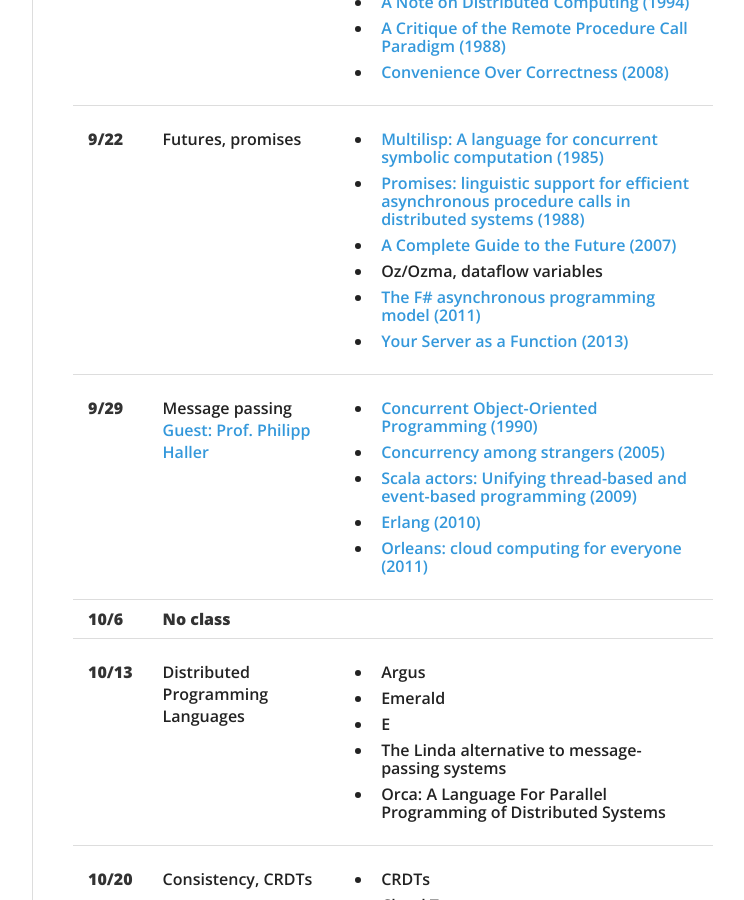
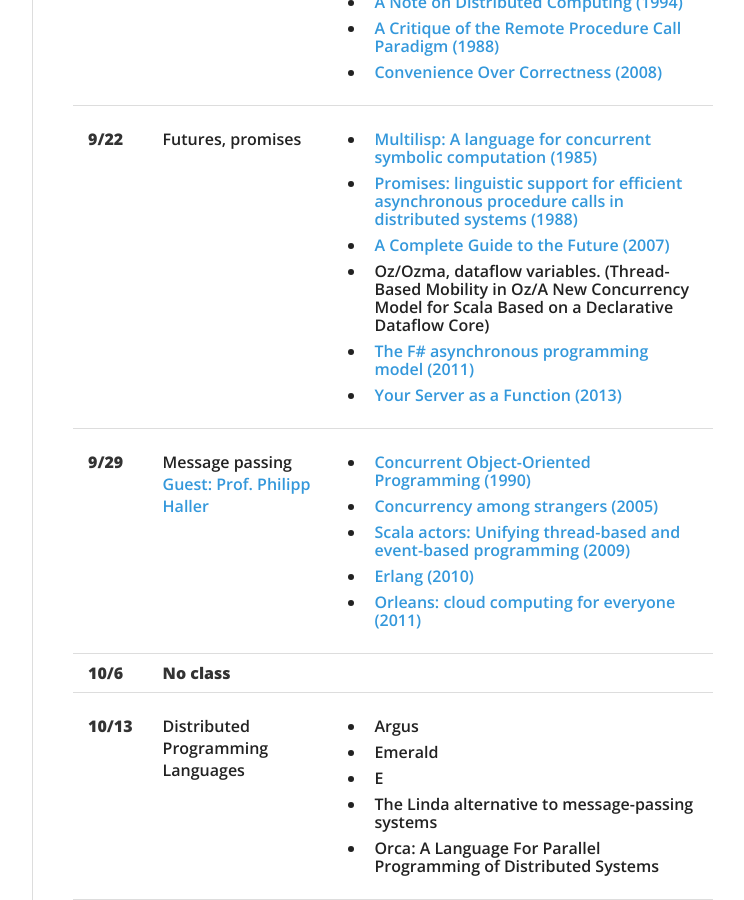
Before and after one commit to heathermiller/wwwcs7680, a Jekyll site: the page built from index.md, in a window 1280 px wide and 900 px high, scrolled down 1737 px. Shown: the whole window, without its empty margins (378-1122 px from the left). Built offline with Jekyll 4.4.1, drawn with Linux system fonts in a browser that asks for light colours; nearby versions of some CDN libraries.

Commit message:
Paper titles for Oz/Ozma

```diff
--- a/index.md
+++ b/index.md
@@ -107,7 +107,7 @@ You will be evaluated on:
           <li><a href="https://scholar.google.com/scholar?cluster=1955556762785357880&hl=en&as_sdt=0,22">Multilisp: A language for concurrent symbolic computation (1985)</a></li>
           <li><a href="">Promises: linguistic support for efficient asynchronous procedure calls in distributed systems (1988)</a></li>
           <li><a href="https://scholar.google.com/scholar?cluster=11665674903792157498&hl=en&as_sdt=0,22">A Complete Guide to the Future (2007)</a></li>
-          <li>Oz/Ozma, dataflow variables</li>
+          <li>Oz/Ozma, dataflow variables. (Thread-Based Mobility in Oz/A New Concurrency Model for Scala Based on a Declarative Dataflow Core)</li>
           <!-- http://lampwww.epfl.ch/~hmiller/scala2013/resources/pdfs/paper4.pdf -->
           <li><a href="https://scholar.google.com/scholar?cluster=14809811497832734817&hl=en&as_sdt=0,22">The F# asynchronous programming model (2011)</a></li>
           <li><a href="https://scholar.google.com/scholar?cluster=14922225451262628725&hl=en&as_sdt=0,22">Your Server as a Function (2013)</a></li>
```
